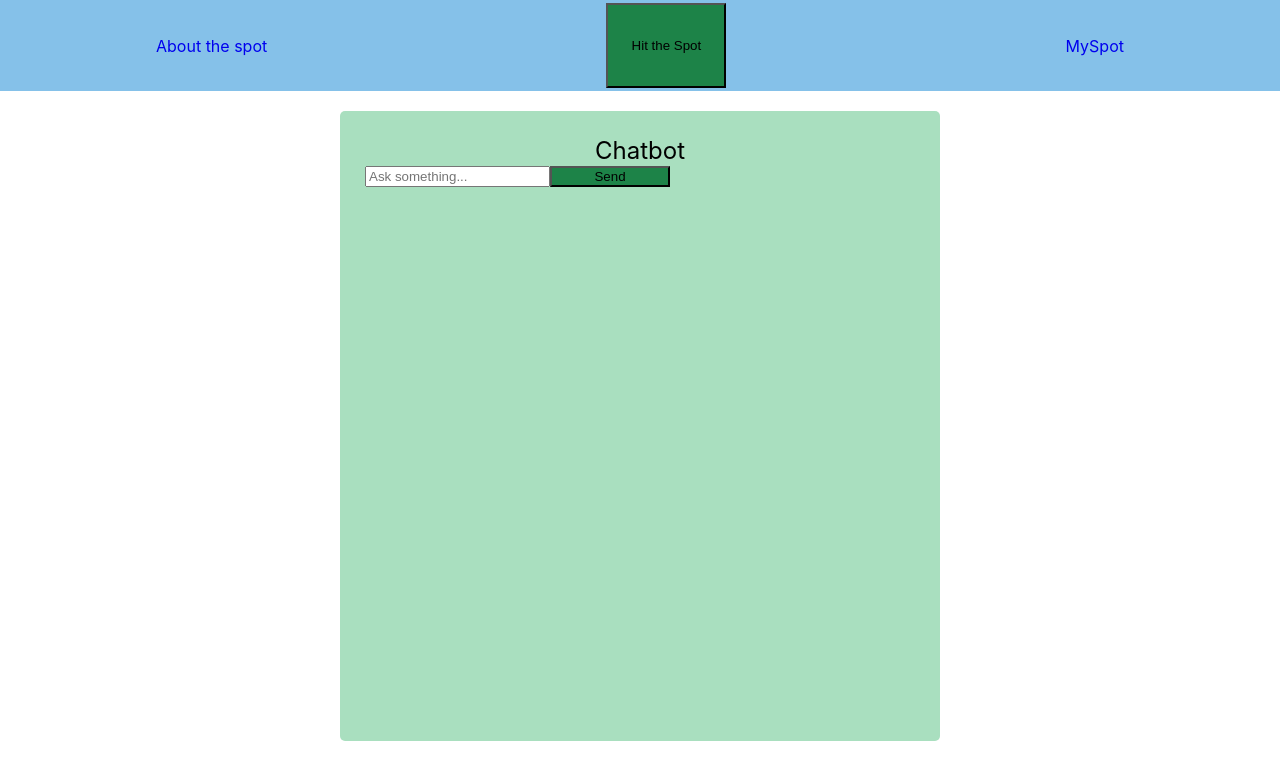
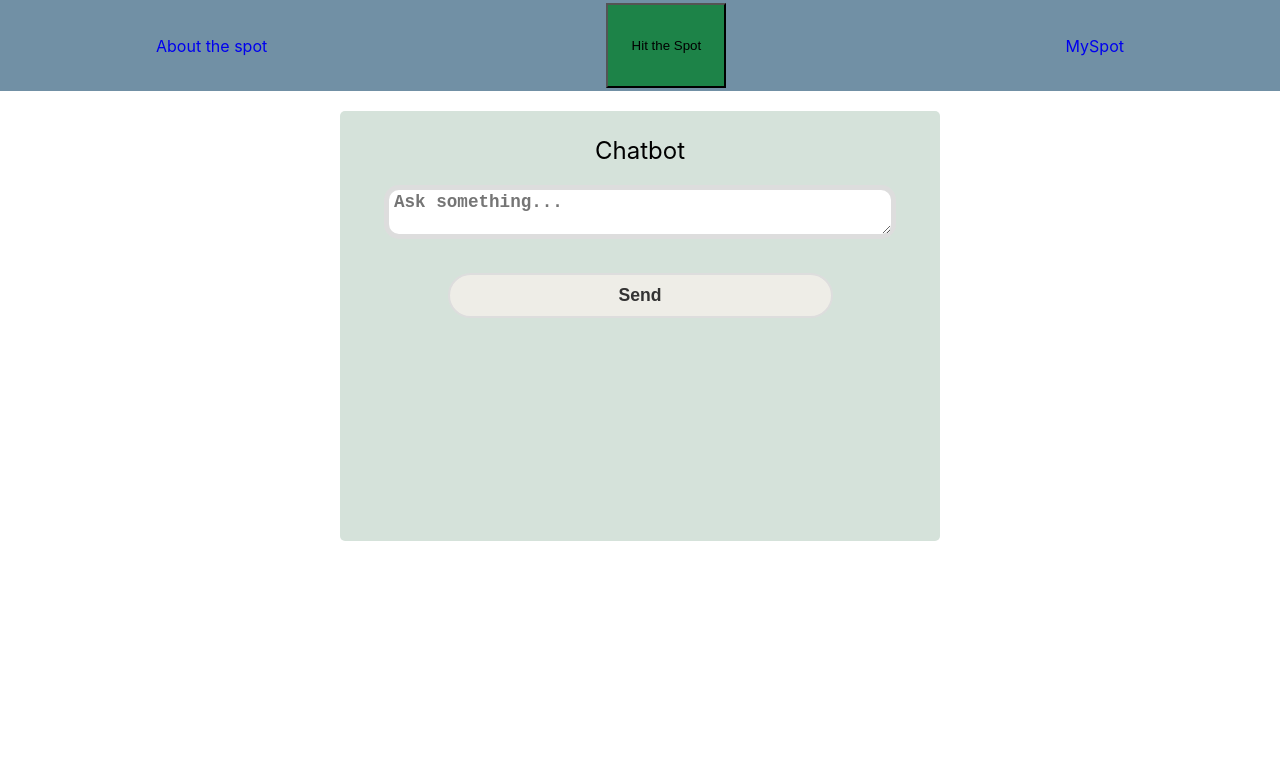
Before and after one commit to janliii/front-end-capstone, a React (Create React App) app: page / in a window 1280 px wide. Shown: the top 780 px of the page. Built offline with nearby package versions, Linux system fonts and the light colour scheme.

Commit message:
styled chatbot

```diff
--- a/src/components/Chatbot.css
+++ b/src/components/Chatbot.css
@@ -1,8 +1,8 @@
 .chatbot {
   width: 550px;
   min-width: 350px;
-  height: 580px;
-  background-color: #A9DFBF;
+  height: 380px;
+  background-color: hsl(143, 19%, 86%);
   padding: 25px;
   margin: 20px auto;
   border-radius: 5px;
@@ -16,3 +16,36 @@
     align-items:center;
 
   }
+  .chatbot-form {
+    width:100%;
+    text-align:center;
+  }
+  .chatbot-form button{
+    width: 70%;
+    height: 100%;
+    padding: 10px;
+    border-radius: 25px;
+    margin: 10px auto;
+    text-align: center;
+    background-color:#EEEDE7;
+    outline: none;
+    border: solid 2px #ddd;
+    font-size: 1.1rem;
+    font-weight: 700;
+    font-family: sans-serif;
+    color:#333;
+  }
+  .chatbot-form textarea{
+    margin: 20px auto;
+    width: 90%;
+    color: #ddd;
+    outline: none;
+    border: solid 5px #ddd;
+    border-radius: 15px;
+    padding-left:5px;
+    font-size: 1.1rem;
+    font-weight: 700;
+  }
+  /* .chatbot-form textarea:focus{
+    transform: scalex(1.1);
+  } */
--- a/src/components/Chatbot.tsx
+++ b/src/components/Chatbot.tsx
@@ -1,37 +1,58 @@
-import React, { useState } from 'react';
-import axios from 'axios';
-import './Chatbot.css'
+import React, { useState } from "react";
+import axios from "axios";
+import "./Chatbot.css";
 
-
-interface ChatbotProps { }
+interface ChatbotProps {}
 
 const Chatbot: React.FC<ChatbotProps> = () => {
-  const [input, setInput] = useState('');
-  const [response, setResponse] = useState('');
+  const [input, setInput] = useState("");
+  const [response, setResponse] = useState("");
 
-  const handleSubmit = async (e: React.FormEvent<HTMLFormElement>) => {
+  // const handleSubmit = async (e: React.FormEvent<HTMLFormElement>) => {
+  //   e.preventDefault();
+  //   try {
+  //     const { data } = await axios.post("http://localhost:3300/users/chat", {
+  //       input,
+  //     });
+  //     console.log(data);
+  //     setResponse(data.response);
+  //   } catch (error) {
+  //     console.log(error);
+  //   }
+  // };
+
+  const postMessage = (input: string) => {
+    axios
+      .post("http://localhost:3300/users/chat", { input })
+      .then((response) => {
+        console.log(response);
+        setResponse(response.data);
+      });
+  };
+  //  .catch((error)=> {
+  //       console.error(error);
+  //     });
+  //   };
+
+  const handleSubmit = (e: React.FormEvent<HTMLFormElement>) => {
     e.preventDefault();
-    try {
-      const { data } = await axios.post('http://localhost:3300/users/chat', { input });
-      setResponse(data.response);
-    } catch (error) {
-      console.error(error);
-    }
+    postMessage(input);
   };
 
   return (
     <div className="chatbot">
-      <div className="chatbot-header">
-        Chatbot
-      </div>
+      <div className="chatbot-header">Chatbot</div>
+      <div className="chatbot-response">{response}</div>
       <div className="chatbot-body">
         <form className="chatbot-form" onSubmit={handleSubmit}>
-          <input type="text" value={input} onChange={(e) => setInput(e.target.value)} placeholder="Ask something..." />
+          <textarea
+            // type="text"
+            value={input}
+            onChange={(e) => setInput(e.target.value)}
+            placeholder="Ask something..."
+          />
           <button type="submit">Send</button>
         </form>
-        <div className="chatbot-response">
-          {response}
-        </div>
       </div>
     </div>
   );
--- a/src/pages/Home.css
+++ b/src/pages/Home.css
@@ -1,7 +1,7 @@
 
 .Navbar{
 display:flex;
-background: #85C1E9 ;
+background: #7190a5 ;
 height: 85px;
 justify-content: space-between;
 padding: 0.2rem calc((100vw - 1000px) / 2);
```
